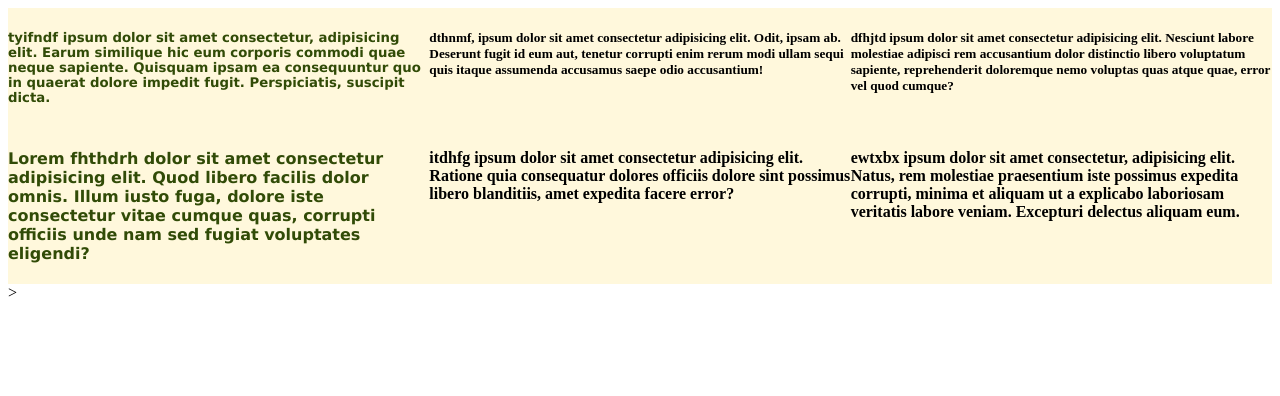
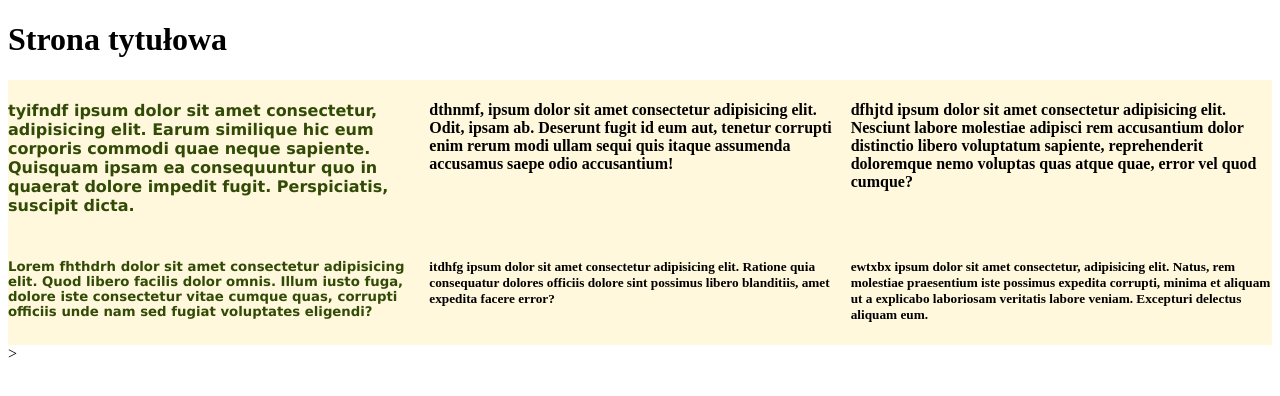
Before and after one commit to Kaczycki/grid, a plain HTML site: page index.html in a window 1280 px wide. Drawn offline with Linux system fonts and the light colour scheme.

Commit message:
resising div's, header

```diff
--- a/index.html
+++ b/index.html
@@ -9,26 +9,27 @@
     <script src='script.js'></script>
 </head>
 <body>
+    <header><h1>Strona tytułowa</h1></header>
     <div class="container" id=container1>
         <div class="item item1">
-            <h5>tyifndf ipsum dolor sit amet consectetur, adipisicing elit. Earum similique hic eum corporis commodi quae neque sapiente. Quisquam ipsam ea consequuntur quo in quaerat dolore impedit fugit. Perspiciatis, suscipit dicta.
+            <h4>tyifndf ipsum dolor sit amet consectetur, adipisicing elit. Earum similique hic eum corporis commodi quae neque sapiente. Quisquam ipsam ea consequuntur quo in quaerat dolore impedit fugit. Perspiciatis, suscipit dicta.</h4>
         </div>
         <div class="item">
-            <h5>dthnmf, ipsum dolor sit amet consectetur adipisicing elit. Odit, ipsam ab. Deserunt fugit id eum aut, tenetur corrupti enim rerum modi ullam sequi quis itaque assumenda accusamus saepe odio accusantium!</h5>
+            <h4>dthnmf, ipsum dolor sit amet consectetur adipisicing elit. Odit, ipsam ab. Deserunt fugit id eum aut, tenetur corrupti enim rerum modi ullam sequi quis itaque assumenda accusamus saepe odio accusantium!</h4>
         </div>
         <div class="item">
-            <h5>dfhjtd ipsum dolor sit amet consectetur adipisicing elit. Nesciunt labore molestiae adipisci rem accusantium dolor distinctio libero voluptatum sapiente, reprehenderit doloremque nemo voluptas quas atque quae, error vel quod cumque?</h5>
+            <h4>dfhjtd ipsum dolor sit amet consectetur adipisicing elit. Nesciunt labore molestiae adipisci rem accusantium dolor distinctio libero voluptatum sapiente, reprehenderit doloremque nemo voluptas quas atque quae, error vel quod cumque?</h4>
         </div>
     </div>
     <div class="container" id=container2>
         <div class="item item1">
-            <h4>Lorem fhthdrh dolor sit amet consectetur adipisicing elit. Quod libero facilis dolor omnis. Illum iusto fuga, dolore iste consectetur vitae cumque quas, corrupti officiis unde nam sed fugiat voluptates eligendi?</h4>
+            <h5>Lorem fhthdrh dolor sit amet consectetur adipisicing elit. Quod libero facilis dolor omnis. Illum iusto fuga, dolore iste consectetur vitae cumque quas, corrupti officiis unde nam sed fugiat voluptates eligendi?</h5>
         </div>
         <div class="item">
-            <h4>itdhfg ipsum dolor sit amet consectetur adipisicing elit. Ratione quia consequatur dolores officiis dolore sint possimus libero blanditiis, amet expedita facere error?</h4>
+            <h5>itdhfg ipsum dolor sit amet consectetur adipisicing elit. Ratione quia consequatur dolores officiis dolore sint possimus libero blanditiis, amet expedita facere error?</h5>
         </div>
         <div class="item">
-            <h4>ewtxbx ipsum dolor sit amet consectetur, adipisicing elit. Natus, rem molestiae praesentium iste possimus expedita corrupti, minima et aliquam ut a explicabo laboriosam veritatis labore veniam. Excepturi delectus aliquam eum.</h4>
+            <h5>ewtxbx ipsum dolor sit amet consectetur, adipisicing elit. Natus, rem molestiae praesentium iste possimus expedita corrupti, minima et aliquam ut a explicabo laboriosam veritatis labore veniam. Excepturi delectus aliquam eum.</h5>
         </div>
     </div>
 
```
